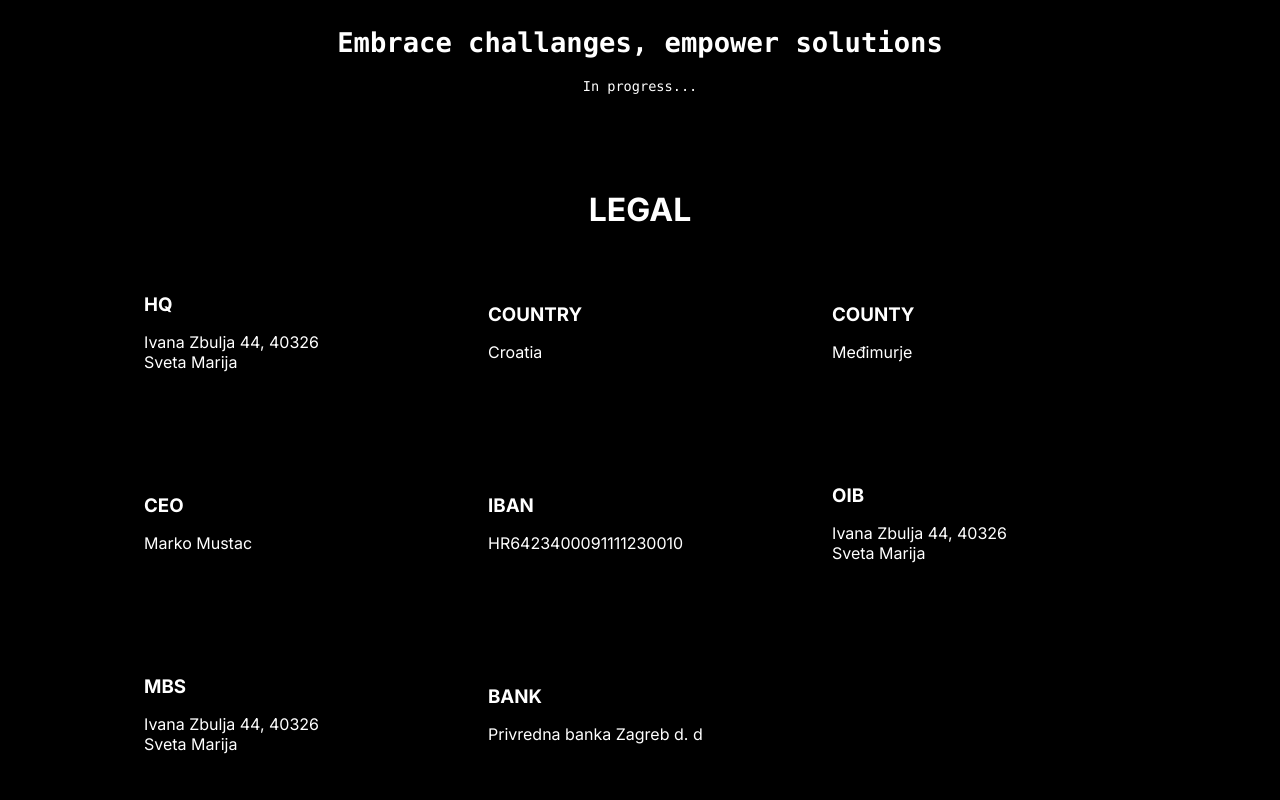
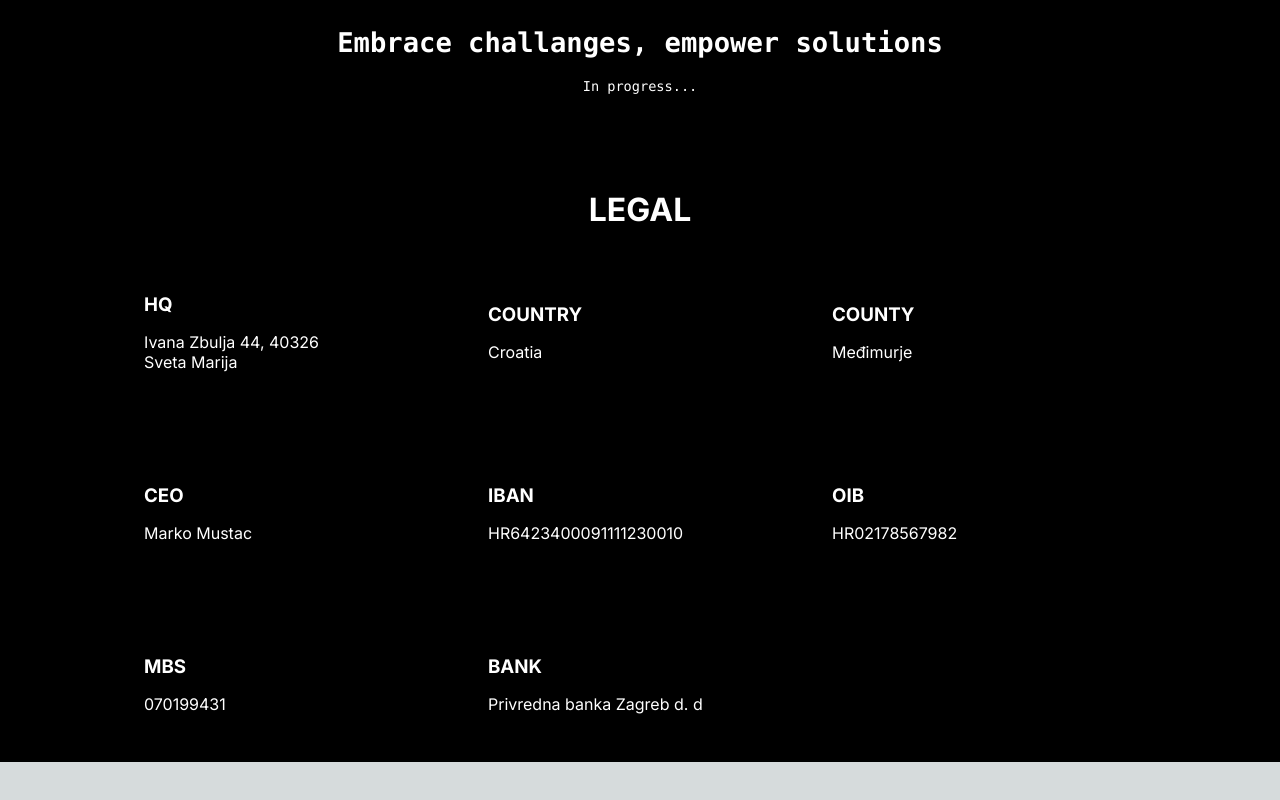
Before and after one commit to YDundie/mustach, a Next.js app: page / in a window 1280 px wide. Shown: the part 726-1526 px from the top of the page. After the commit the page ends 1488 px from the top, so only its background shows below. Built offline with nearby package versions, Linux system fonts and the light colour scheme.

Commit message:
Update oib and mbs

```diff
--- a/src/app/page.js
+++ b/src/app/page.js
@@ -50,11 +50,11 @@
               </div>
               <div className={styles.rowEntry}>
                 <h3>OIB</h3>
-                <p>Ivana Zbulja 44, 40326 Sveta Marija</p>
+                <p>HR02178567982</p>
               </div>
               <div className={styles.rowEntry}>
                 <h3>MBS</h3>
-                <p>Ivana Zbulja 44, 40326 Sveta Marija</p>
+                <p>070199431</p>
               </div>
               <div className={styles.rowEntry}>
                 <h3>BANK</h3>
```
